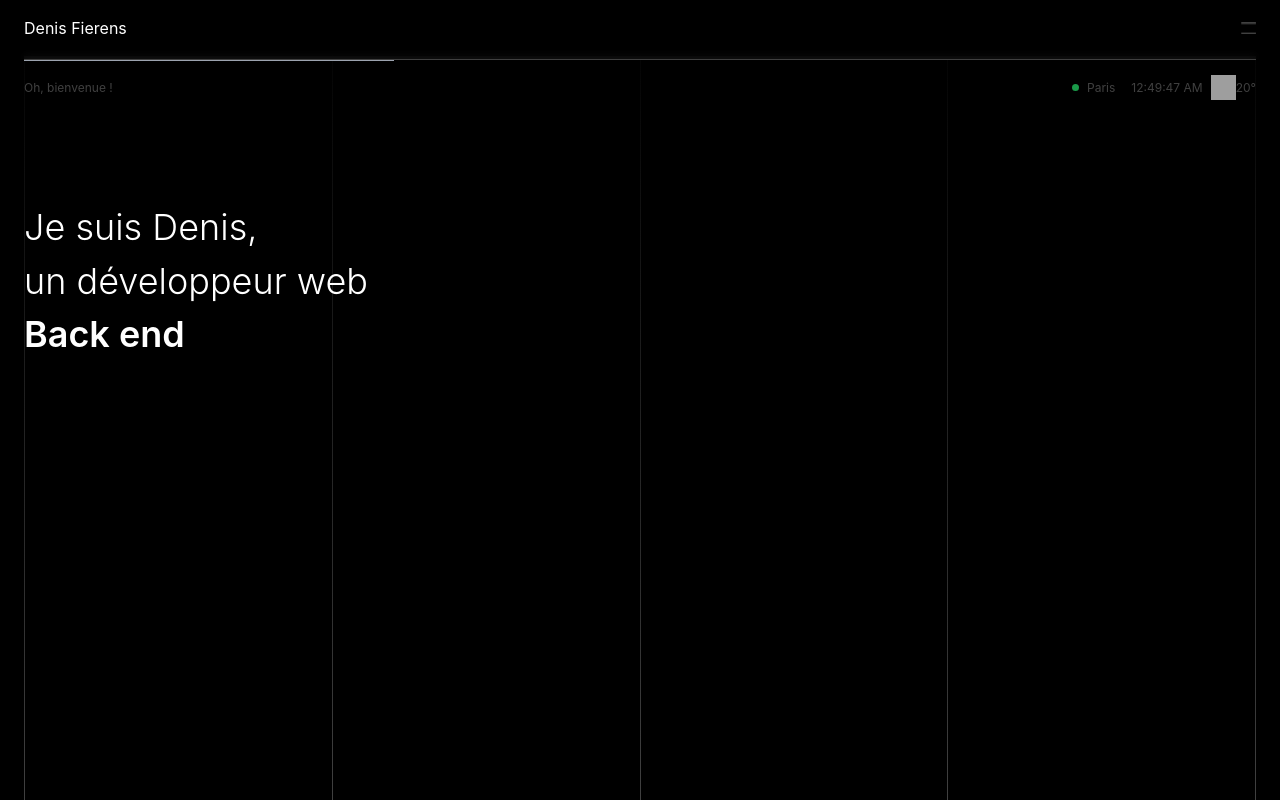
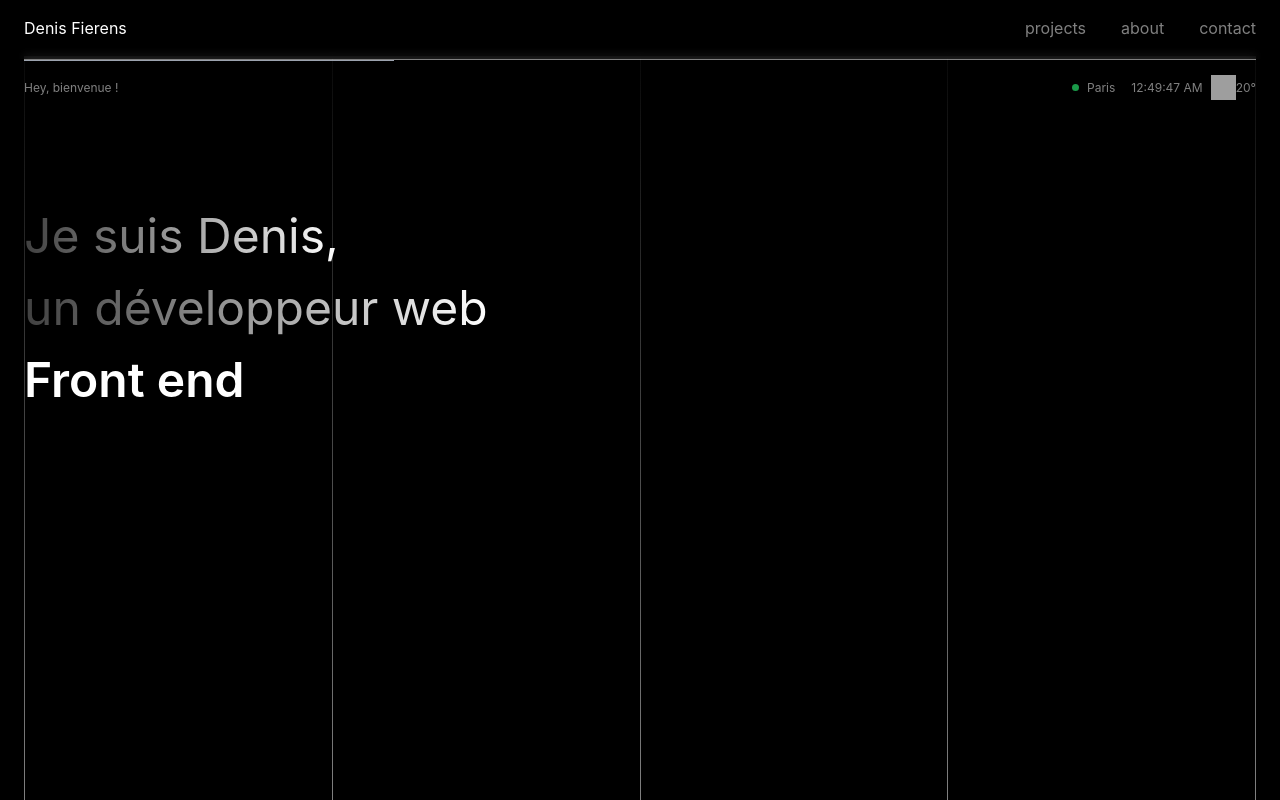
Before and after one commit to FierensDev/portfolio, a React (Create React App) app: page / in a window 1280 px wide. Built offline with nearby package versions, Linux system fonts and the light colour scheme; no server answers; grey boxes are pictures that could not be loaded; the HTML template or start-up script is replaced by a standard one.

Commit message:
add animation and mediaquery

```diff
--- a/src/App.css
+++ b/src/App.css
@@ -26,6 +26,14 @@
 
 .App-link {
   color: #61dafb;
+}
+
+.gradient-black-70{
+  background: linear-gradient(90deg, rgba(255, 255, 255, 0.25) 0% ,rgba(255, 255, 255, 1) 100%);
+  background-clip: text;
+  --webkit-background-clip: text;
+  -moz-background-clip: text;
+  color: transparent;
 }
 
 @keyframes App-logo-spin {
@@ -72,8 +80,31 @@
   }
 }
 
-
+@keyframes move-text-to-top-md{
+  0%{
+    transform: translateY(0px);
+  }
+  45%{
+    transform: translateY(0px);
+  }
+  50%{
+    transform: translateY(-75px);
+  }
+  95%{
+    transform: translateY(-75px);
+  }
+  100%{
+    transform: translateY(0px);
+  }
+}
 
 .move-text-to-top{
   animation: move-text-to-top 7s infinite;
 }
+
+
+@media screen and (min-width: 740px){
+  .move-text-to-top{
+    animation: move-text-to-top-md 7s infinite;
+  }
+}
--- a/src/App.tsx
+++ b/src/App.tsx
@@ -42,7 +42,7 @@ function App() {
       <div className='absolute inset-0 h-[100vh] px-[24px] py-[16px] overflow-auto'>
         <div className='w-full h-[59px]'></div>
         <div className='flex justify-between place-items-center'>
-          <div><p className='text-custom-gray text-deuns-xs'>Oh, bienvenue ! </p></div>
+          <div><p className='text-custom-gray text-deuns-xs'>Hey, bienvenue ! </p></div>
           <div className='flex place-items-center'>
             <div className='bg-green-500 h-[7px] w-[7px] rounded-full opacity-100-to-0'></div>
             <p className='text-custom-gray px-2 text-deuns-xs'>Paris</p>
@@ -53,12 +53,13 @@ function App() {
 
         <div className='h-[100px]'></div>
 
-        <div className='text-white font-light text-deuns-l text-left py-[]'>
-          <p>Je suis Denis,</p>
-          <p>un développeur web</p>
-          <div className='overflow-hidden  h-[59px]'>
-            <p className='move-text-to-top font-semibold'>Front end</p>
-            <p className='move-text-to-top font-semibold'>Back end</p>
+        <div className='text-deuns-l md:text-deuns-xl text-left '>
+          {/* <div className='bg-gradient-to-r from-gradient-black-71 absolute inset-0'></div> */}
+          <p className='gradient-black-70 w-fit'>Je suis Denis,</p>
+          <p className='gradient-black-70 w-fit'>un développeur web</p>
+          <div className='overflow-hidden h-[59px]'>
+            <p className='move-text-to-top font-semibold text-white'>Front end</p>
+            <p className='move-text-to-top font-semibold text-white'>Back end</p>
           </div>
         </div>
       </div>
--- a/src/components/Navbar/Navbar.tsx
+++ b/src/components/Navbar/Navbar.tsx
@@ -15,18 +15,26 @@ export function Navbar() {
         <div className="fixed top-0 left-0 right-0 anime-extend-menu">
           <div className="absolute inset-0 w-full z-10 bg-black bg-opacity-70 backdrop-blur-sm">
           </div>
-        <div className="relative flex justify-between place-items-center px-[24px] py-[16px] z-20">
+          <div className="relative flex flex-col px-[24px] py-[16px] z-20">
+            <div className="w-full flex justify-between place-items-center">
               <p className="text-white">Denis Fierens</p>
               <svg
                 onClick={() => {
                   console.log('hi1');
                   handlerDisplayNavbar()
                 }}
-            width="15.4" height="12.6" viewBox="0 0 11 9" fill="none" xmlns="http://www.w3.org/2000/svg"
+                width="15.4" height="12.6" viewBox="0 0 11 9" fill="none" className="text-white"  xmlns="http://www.w3.org/2000/svg"
                 >
-            <line className="anime-top-line" y1="0.5" x2="11" y2="0.5" stroke="#404040" strokeWidth={2}/>
-            <line className="anime-bottom-line" y1="8.5" x2="11" y2="8.5" stroke="#404040" strokeWidth={2}/>
+                <line className="anime-top-line" y1="0.5" x2="11" y2="0.5" stroke="currentColor" strokeWidth={2}/>
+                <line className="anime-bottom-line" y1="8.5" x2="11" y2="8.5" stroke="currentColor" strokeWidth={2}/>
               </svg>
+            </div>
+
+            <div className="text-custom-gray w-full h-[200px] text-right text-deuns-m">
+              <p className="pt-[35px]">projects</p>
+              <p className="pt-[35px]">about</p>
+              <p className="pt-[35px]">contact</p>
+            </div>
           </div>
           <div className=' h-[4px] w-full px-[24px]'>
             <div className="bg-custom-gray h-[4px] w-full"></div>
@@ -39,16 +47,25 @@ export function Navbar() {
           </div>
           <div className="relative flex justify-between place-items-center px-[24px] py-[16px] z-20">
             <p className="text-white">Denis Fierens</p>
+
+            <div className="md:hidden">
               <svg
                 onClick={() => {
                   console.log('hi1');
                   handlerDisplayNavbar()
                 }}
-            width="15.4" height="12.6" viewBox="0 0 11 9" fill="none" xmlns="http://www.w3.org/2000/svg"
+                width="15.4" height="12.6" viewBox="0 0 11 9" fill="none"  className="text-custom-gray" xmlns="http://www.w3.org/2000/svg"
                 >
-            <line className="anime-top-line-reverse" y1="0.5" x2="11" y2="0.5" stroke="#404040" strokeWidth={2} />
-            <line className="anime-bottom-line-reverse" y1="8.5" x2="11" y2="8.5" stroke="#404040" strokeWidth={2} />
+                <line className="anime-top-line-reverse" y1="0.5" x2="11" y2="0.5" stroke="currentColor" strokeWidth={2} />
+                <line className="anime-bottom-line-reverse" y1="8.5" x2="11" y2="8.5" stroke="currentColor" strokeWidth={2} />
               </svg>
+            </div>
+
+            <div className="hidden md:flex text-custom-gray">
+                <p>projects</p>
+                <p className="mx-[35px]">about</p>
+                <p>contact</p>
+            </div>
           </div>
           <div className=' h-[4px] w-full px-[24px]'>
             <div className="bg-custom-gray h-[4px] w-full"></div>
--- a/src/components/Weather/Weather.tsx
+++ b/src/components/Weather/Weather.tsx
@@ -18,24 +18,24 @@ export function Weather(){
     weather: [{ icon: "https://openweathermap.org/img/wn/weatherData.weather[0]?.icon.png" }]
   });
 
-  useEffect(() => {
-    fetch('https://api.openweathermap.org/data/2.5/weather?lat=48.866667&lon=2.333333&units=metric&appid=3e169307cf072d9b39b2ed3a92104a01',
-      {
-        method:"GET"
-      }
-    )
-    .then((res) => {
-      return res.json()
-    })
-    .then((data) => {
-      setWeatherData(data);
-      console.log(data);
+  // useEffect(() => {
+  //   fetch('https://api.openweathermap.org/data/2.5/weather?lat=48.866667&lon=2.333333&units=metric&appid=3e169307cf072d9b39b2ed3a92104a01',
+  //     {
+  //       method:"GET"
+  //     }
+  //   )
+  //   .then((res) => {
+  //     return res.json()
+  //   })
+  //   .then((data) => {
+  //     setWeatherData(data);
+  //     console.log(data);
 
-    })
-    .catch((err) => {
-      console.log(err);
-    })
-  }, [])
+  //   })
+  //   .catch((err) => {
+  //     console.log(err);
+  //   })
+  // }, [])
 
   return (
     <>
--- a/tailwind.config.js
+++ b/tailwind.config.js
@@ -6,14 +6,16 @@ module.exports = {
   theme: {
     extend: {
       colors: {
-        'custom-gray':'#404040'
+        'custom-gray':'#FFFFFF80',
+        'gradient-black-71': 'rgba(0, 0, 0, 0.71)',
       },
       fontSize: {
         'deuns-xs' : '0.75rem',
         'deuns-s' : '1rem',
         'deuns-m' : '1.25rem',
         'deuns-l': '2.25rem',
-      }
+        'deuns-xl': '3rem',
+      },
     },
   },
   plugins: [],
```
Lines whose indentation alone changed are shown as unchanged.
